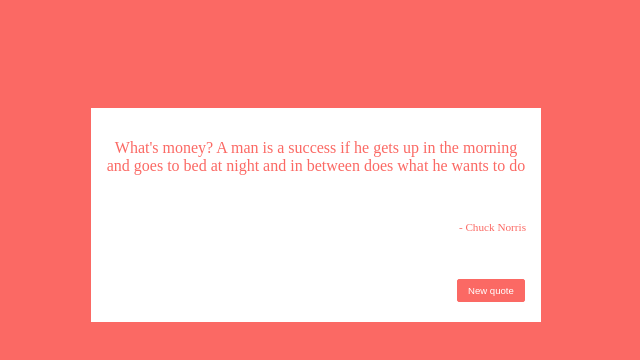
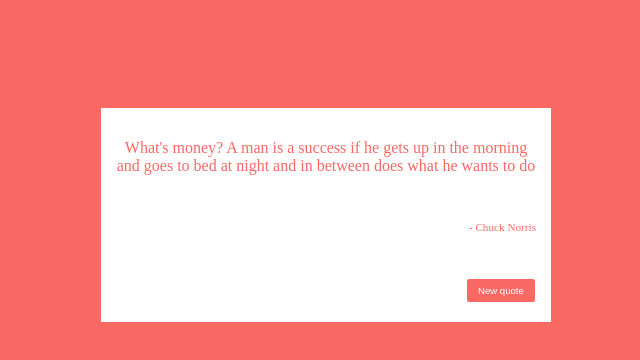
Before and after one commit to Samsara-GOG/TP-Chuck-Norris, a plain HTML site: page index.html in a window 1280 px wide. Shown: the whole page, without its empty margins (317-957 px from the left). Drawn offline with Linux system fonts and the light colour scheme.

Commit message:
Ajout dans style.css
Amélioration de la fênetre des citations

```diff
--- a/style.css
+++ b/style.css
@@ -4,14 +4,15 @@ body {
 
 .block {
     position: fixed;
-    max-width: 450px;
+
     display: flex;
     margin-left: 400px;
     margin-top: 100px;
 }
 
 .description {
-    margin: 0 auto;
+    width: 450px;
+    margin: 0 10px;
     background-color: white;
     color: #fb6964;
 }
```
